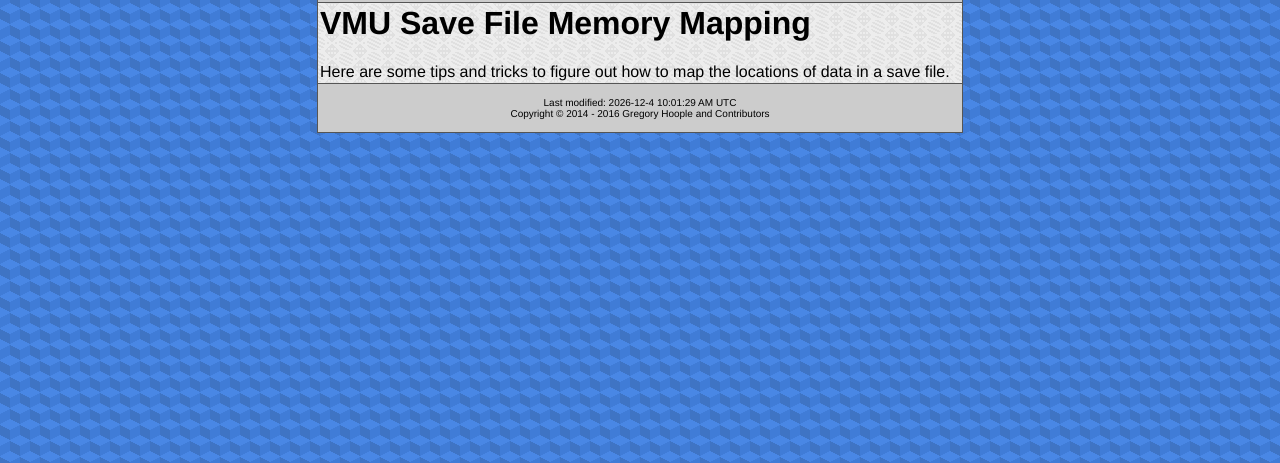
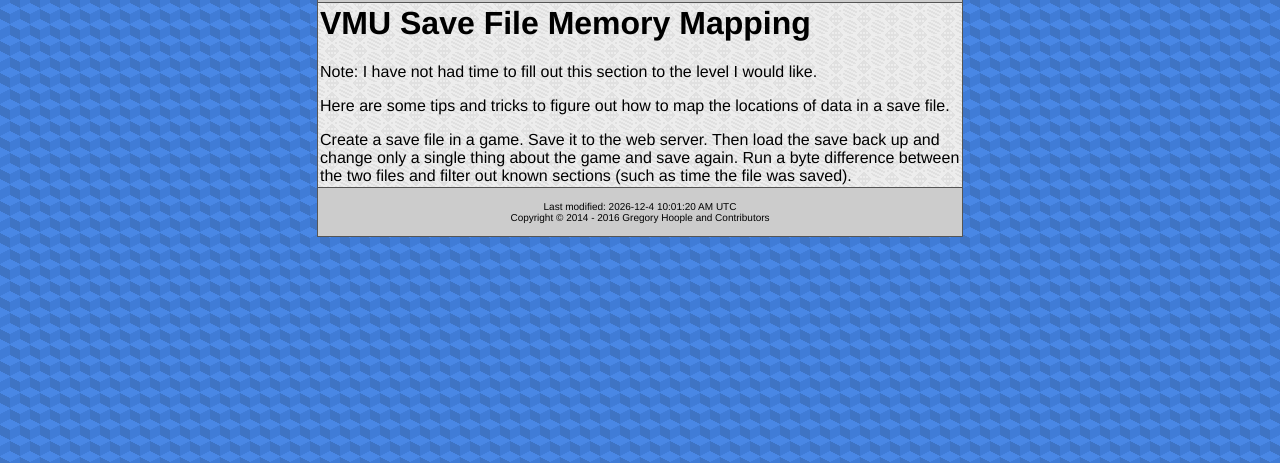
Before and after one commit to isGregory/DreamcastWebsite, a PHP site: page /PC/vmu_mapping.php in a window 1280 px wide. Shown: the part 200-663 px from the top of the page. Run offline with PHP 8.4, Linux system fonts and the light colour scheme.

Commit message:
Various cleanup
Fixed wording and phrasing.

```diff
--- a/Dreamsite/public_html/PC/games/JGR/index.php
+++ b/Dreamsite/public_html/PC/games/JGR/index.php
@@ -219,7 +219,7 @@
 			<td bgcolor="<?php echo ac(); ?>">
 				1. Only <b>JPEG</b> files can be used for tags.<br>
 				2. Images are loaded in game from the VMU in <b>Slot One</b>.<br>
-				3. Image names can not cantain spaces.
+				3. Image names can not contain spaces.
 			</td>
 		</tr>
 	</table>
--- a/Dreamsite/public_html/PC/vmu.php
+++ b/Dreamsite/public_html/PC/vmu.php
@@ -31,7 +31,7 @@
 			<td align='center'><a href='file_upload.php' style='text-decoration:none'>Web Browser</a></td>
 		</tr>
 		<tr bgcolor="<?php echo ac(); ?>">
-			<td align='center'><a href='vmu_mapping.php' style='text-decoration:none'>Memory Mapping Tutorial</a></td>
+			<td align='center'><a href='vmu_mapping.php' style='text-decoration:none'>Memory Mapping Guide</a></td>
 		</tr>
 	</table>
 </p>
--- a/Dreamsite/public_html/PC/vmu_mapping.php
+++ b/Dreamsite/public_html/PC/vmu_mapping.php
@@ -10,10 +10,20 @@
 ?>
 
 <h1>VMU Save File Memory Mapping</h1>
-
+<p>
+	Note: I have not had time to fill out
+	this section to the level I would like.
+</p>
 <p>
 	Here are some tips and tricks to figure out how
 	to map the locations of data in a save file.
+</p>
+<p>
+	Create a save file in a game. Save it to the web server.
+	Then load the save back up and change only a single thing
+	about the game and save again. Run a byte difference between
+	the two files and filter out known sections (such as time the
+	file was saved).
 </p>
 
 <?php
--- a/Dreamsite/public_html/format_links.php
+++ b/Dreamsite/public_html/format_links.php
@@ -93,7 +93,7 @@
 		?>
 		<p align="left"><h3 align="left"><u><a id="gweb">In-Game Websites</a></u></h3>
 			<p align="left">
-				These are websites that are accessable through
+				This was a website that are accessable through
 				the Passport included as Disc 4.
 			</p>
 			<?php
```
